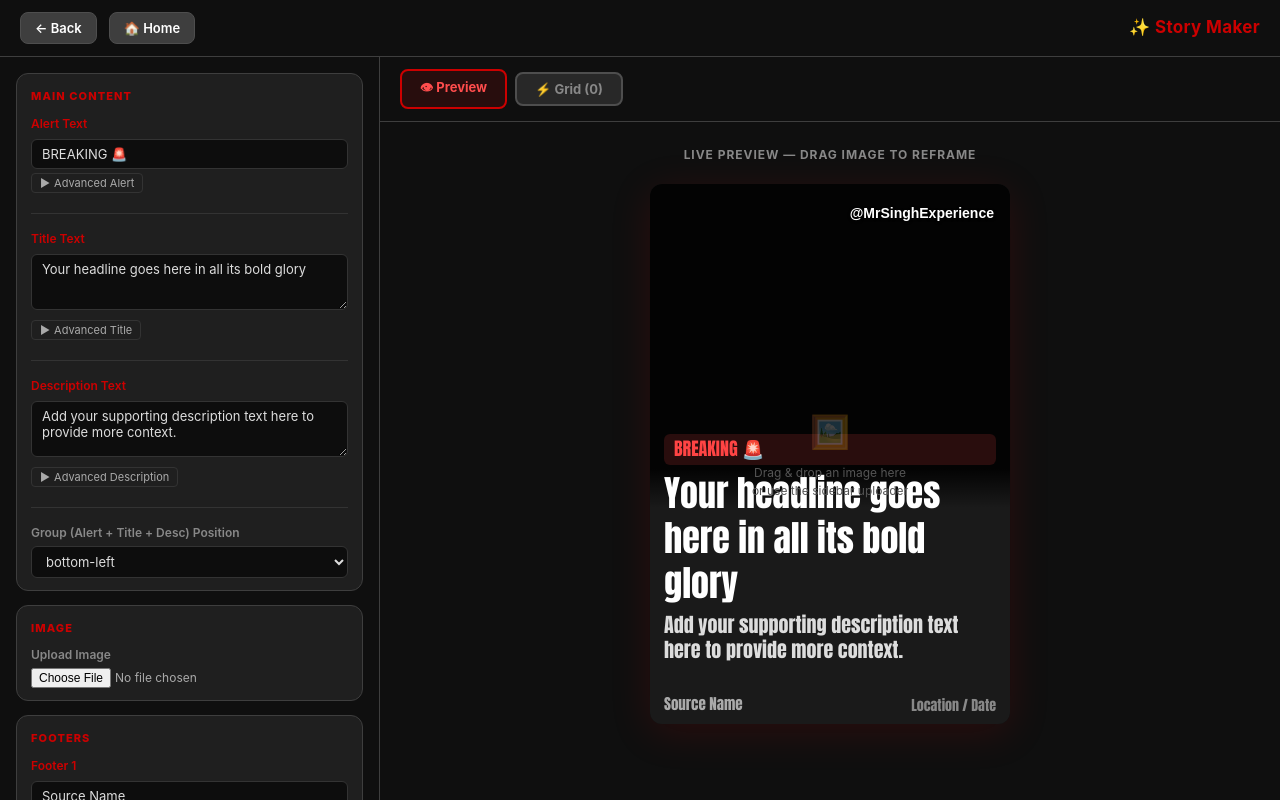
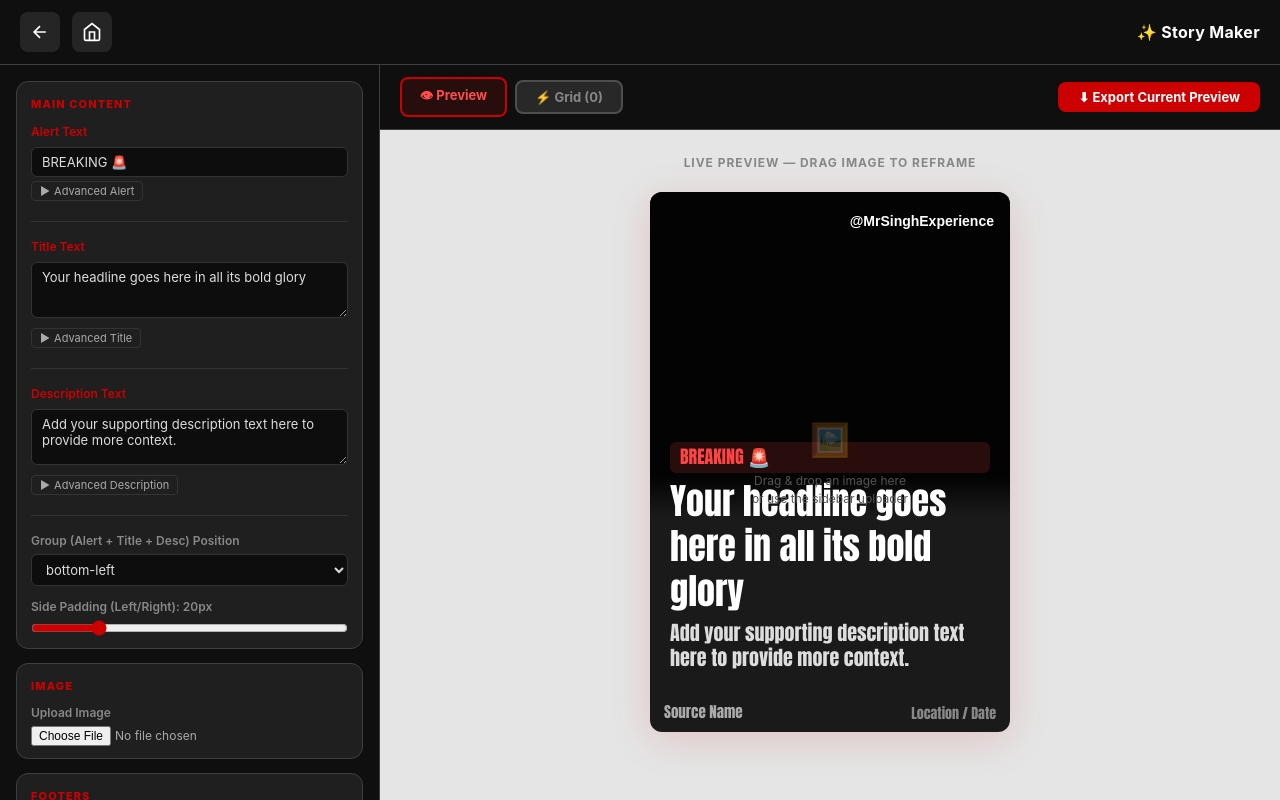
Before and after one commit to dilroop/YT-Clipper, a React (Vite) app in the folder frontend-react/: page /story-maker in a window 1280 px wide. Built offline with nearby package versions, Linux system fonts and the light colour scheme.

Commit message:
better ui of websiet

```diff
--- a/frontend-react/src/index.css
+++ b/frontend-react/src/index.css
@@ -40,13 +40,14 @@ header {
 
 .header-left .title-link {
     text-decoration: none;
-    color: var(--primary-color);
+    color: var(--text-primary);
 }
 
 h1 {
-    font-size: 32px;
+    font-size: 24px;
     font-weight: 800;
     letter-spacing: -0.5px;
+    color: var(--text-primary);
 }
 
 .header-buttons {
--- a/frontend-react/src/presentation/pages/gallery/ClipDetailsPage.tsx
+++ b/frontend-react/src/presentation/pages/gallery/ClipDetailsPage.tsx
@@ -349,13 +349,13 @@ export const ClipDetailsPage: React.FC = () => {
     <div className="page-container" style={{ minHeight: '100vh', background: '#121212', color: '#fff', fontFamily: '"Inter", sans-serif' }}>
       {/* Header */}
       <div style={{ display: 'flex', alignItems: 'center', gap: '16px', marginBottom: '32px' }}>
-        <button onClick={() => navigate(-1)} style={{ background: '#252525', border: 'none', borderRadius: '50%', width: '40px', height: '40px', display: 'flex', alignItems: 'center', justifyContent: 'center', color: '#fff', cursor: 'pointer' }}>
+        <button onClick={() => navigate(-1)} style={{ background: '#252525', border: 'none', borderRadius: '8px', width: '40px', height: '40px', display: 'flex', alignItems: 'center', justifyContent: 'center', color: '#fff', cursor: 'pointer' }}>
           <svg width="20" height="20" viewBox="0 0 24 24" fill="none" stroke="currentColor" strokeWidth="2"><path d="M19 12H5M12 19l-7-7 7-7"/></svg>
         </button>
-        <button onClick={() => navigate('/')} style={{ background: '#252525', border: 'none', borderRadius: '50%', width: '40px', height: '40px', display: 'flex', alignItems: 'center', justifyContent: 'center', color: '#fff', cursor: 'pointer' }}>
+        <button onClick={() => navigate('/')} style={{ background: '#252525', border: 'none', borderRadius: '8px', width: '40px', height: '40px', display: 'flex', alignItems: 'center', justifyContent: 'center', color: '#fff', cursor: 'pointer' }}>
           <svg width="20" height="20" viewBox="0 0 24 24" fill="none" stroke="currentColor" strokeWidth="2"><path d="M3 9l9-7 9 7v11a2 2 0 0 1-2 2H5a2 2 0 0 1-2-2z"/><polyline points="9 22 9 12 15 12 15 22"/></svg>
         </button>
-        <h1 style={{ margin: 0, fontSize: '1.5rem', color: '#ff0000', fontWeight: 'bold' }}>Details</h1>
+        <h1 style={{ margin: 0, fontSize: '1.25rem', color: '#fff', fontWeight: 'bold' }}>Details</h1>
       </div>
 
       <div style={{ display: 'flex', gap: '24px', flexWrap: 'wrap' }}>
--- a/frontend-react/src/presentation/pages/gallery/GalleryPage.tsx
+++ b/frontend-react/src/presentation/pages/gallery/GalleryPage.tsx
@@ -48,7 +48,7 @@ export const GalleryPage: React.FC = () => {
           <button onClick={() => navigate('/')} style={{ background: '#252525', border: 'none', borderRadius: '8px', width: '40px', height: '40px', display: 'flex', alignItems: 'center', justifyContent: 'center', color: '#fff', cursor: 'pointer' }}>
             <svg width="20" height="20" viewBox="0 0 24 24" fill="none" stroke="currentColor" strokeWidth="2"><path d="M3 9l9-7 9 7v11a2 2 0 0 1-2 2H5a2 2 0 0 1-2-2z"/><polyline points="9 22 9 12 15 12 15 22"/></svg>
           </button>
-          <h1 style={{ margin: 0, fontSize: '1.5rem', color: '#ff0000', fontWeight: 'bold' }}>Gallery</h1>
+          <h1 style={{ margin: 0, fontSize: '1.25rem', color: '#fff', fontWeight: 'bold' }}>Gallery</h1>
         </div>
         <button onClick={fetchClips} style={{ background: '#252525', border: 'none', borderRadius: '8px', width: '40px', height: '40px', display: 'flex', alignItems: 'center', justifyContent: 'center', color: '#fff', cursor: 'pointer' }}>
           <svg width="20" height="20" viewBox="0 0 24 24" fill="none" stroke="currentColor" strokeWidth="2"><path d="M3 12a9 9 0 1 0 9-9 9.75 9.75 0 0 0-6.74 2.74L3 8"/><path d="M3 3v5h5"/></svg>
--- a/frontend-react/src/presentation/pages/storymaker/StoryMakerPage.tsx
+++ b/frontend-react/src/presentation/pages/storymaker/StoryMakerPage.tsx
@@ -12,6 +12,11 @@ type WatermarkPosition = 'top-left' | 'top-right' | 'bottom-left' | 'bottom-righ
 type AspectRatio = '1:1' | '2:3';
 // Alignment is separate from layout position — controls text-align within the block
 type TextAlign = 'left' | 'center' | 'right';
+
+const PRESET_FONTS = [
+  'Inter', 'Roboto', 'Bebas Neue', 'Montserrat', 'Oswald',
+  'Playfair Display', 'Poppins', 'Lato', 'Open Sans', 'Raleway', 'Ubuntu'
+];
 
 interface TextElementStyle {
   font: string;
@@ -51,8 +56,9 @@ export interface StoryStyle {
   bgColor: string;
   watermark: WatermarkStyle;
   aspectRatio: AspectRatio;
-  // Shared position for the alert+title+description group
+  // Shared position/padding for the alert+title+description group
   bodyPosition: Position;
+  bodyPaddingHorizontal: number;
 }
 
 interface StoryContent {
@@ -104,6 +110,7 @@ const defaultStyle = (): StoryStyle => ({
   watermark: { position: 'top-right', padding: 16, font: 'Arial', fontSize: 14, color: '#ffffff' },
   aspectRatio: '2:3',
   bodyPosition: 'bottom-left',
+  bodyPaddingHorizontal: 20,
 });
 
 const loadSavedCurrentStyle = (): StoryStyle => {
@@ -127,6 +134,7 @@ const loadSavedCurrentStyle = (): StoryStyle => {
         feather:  parsed.gradient?.feather  ?? 40,
       },
         bodyPosition: parsed.bodyPosition || 'bottom-left',
+        bodyPaddingHorizontal: parsed.bodyPaddingHorizontal ?? 20,
       };
     }
   } catch {}
@@ -427,7 +435,7 @@ const StoryCard: React.FC<StoryCardProps> = ({ content, style, cardRef, interact
       {/* Layer 3a: Body group (Alert + Title + Description) — single unit, shared position */}
       <div style={{
         position: 'absolute',
-        padding: `14px 14px ${finalBodyPaddingBottom}px 14px`,
+        padding: `14px ${style.bodyPaddingHorizontal ?? 20}px ${finalBodyPaddingBottom}px ${style.bodyPaddingHorizontal ?? 20}px`,
         display: 'flex',
         flexDirection: 'column',
         gap: 6,
@@ -551,9 +559,25 @@ const TextStyleEditor: React.FC<TextStyleEditorProps> = ({ label, value, onChang
           )}
 
           <div style={{ display: 'grid', gridTemplateColumns: '1fr 1fr', gap: 10 }}>
-            <label style={labelStyle}>Google Font
-              <input style={inputStyle} value={value.font} onChange={e => up('font', e.target.value)} placeholder="e.g. Roboto" onBlur={e => loadGoogleFont(e.target.value)} />
+            <label style={labelStyle}>Font (preset)
+              <select
+                value={PRESET_FONTS.includes(value.font) ? value.font : 'Custom'}
+                onChange={e => {
+                  if (e.target.value !== 'Custom') up('font', e.target.value);
+                }}
+                style={selectStyle}
+              >
+                {!PRESET_FONTS.includes(value.font) && <option value="Custom">Custom Font...</option>}
+                {PRESET_FONTS.map(f => <option key={f} value={f}>{f}</option>)}
+                <option value="Custom">Custom Font...</option>
+              </select>
             </label>
+            <label style={labelStyle}>Custom Google Font
+              <input style={inputStyle} value={value.font} onChange={e => up('font', e.target.value)} placeholder="e.g. Bebas Neue" onBlur={e => loadGoogleFont(e.target.value)} />
+            </label>
+          </div>
+
+          <div style={{ display: 'grid', gridTemplateColumns: '1fr 1fr', gap: 10 }}>
             <label style={labelStyle}>Text Align
               <div style={{ display: 'flex', gap: 4 }}>
                 {alignments.map(a => (
@@ -671,6 +695,11 @@ const topBtnStyle: React.CSSProperties = {
   color: '#ffffff', cursor: 'pointer', fontSize: 13, fontWeight: 600,
   transition: 'background 0.15s',
 };
+const navCircleBtnStyle: React.CSSProperties = {
+  background: '#252525', border: 'none', borderRadius: '8px', width: '40px', height: '40px',
+  display: 'flex', alignItems: 'center', justifyContent: 'center', color: '#fff', cursor: 'pointer',
+  transition: 'background 0.2s',
+};
 
 // ─────────────────────────────────────────────
 // Main Page
@@ -703,6 +732,7 @@ export const StoryMakerPage: React.FC = () => {
           feather:  s.gradient?.feather  ?? 40,
         },
         bodyPosition: s.bodyPosition || 'bottom-left',
+        bodyPaddingHorizontal: s.bodyPaddingHorizontal ?? 20,
       }));
     } catch { return []; }
   });
@@ -711,6 +741,10 @@ export const StoryMakerPage: React.FC = () => {
   const [downloading, setDownloading] = useState<string | null>(null);
   const [hoveredCard, setHoveredCard] = useState<string | null>(null);
   const [watermarkOpen, setWatermarkOpen] = useState(false);
+
+  // Bulk deletion states
+  const [isGridEditMode, setIsGridEditMode] = useState(false);
+  const [selectedStyleIds, setSelectedStyleIds] = useState<Set<string>>(new Set());
 
   // Persist saved styles list
   useEffect(() => {
@@ -779,8 +813,22 @@ export const StoryMakerPage: React.FC = () => {
     setRightView('grid');
   };
 
-  const handleDeleteStyle = (id: string) => {
-    setSavedStyles(prev => prev.filter(s => s.id !== id));
+
+  const toggleStyleSelection = (id: string) => {
+    setSelectedStyleIds(prev => {
+      const next = new Set(prev);
+      if (next.has(id)) next.delete(id);
+      else next.add(id);
+      return next;
+    });
+  };
+
+  const handleBulkDelete = () => {
+    if (selectedStyleIds.size > 0) {
+      setSavedStyles(prev => prev.filter(s => !selectedStyleIds.has(s.id)));
+      setSelectedStyleIds(new Set());
+    }
+    setIsGridEditMode(false);
   };
 
   const handleDownload = async (storyStyle: StoryStyle) => {
@@ -832,10 +880,14 @@ export const StoryMakerPage: React.FC = () => {
     <div style={{ display: 'flex', flexDirection: 'column', height: '100vh', background: '#0f0f0f', color: '#fff', fontFamily: 'Roboto, Arial, sans-serif' }}>
       {/* Top Bar */}
       <div style={{ display: 'flex', alignItems: 'center', gap: 12, padding: '12px 20px', borderBottom: '1px solid #3e3e3e', background: '#0f0f0f' }}>
-        <button onClick={() => navigate(-1)} style={topBtnStyle}>← Back</button>
-        <button onClick={() => navigate('/')} style={topBtnStyle}>🏠 Home</button>
+        <button onClick={() => navigate(-1)} style={navCircleBtnStyle} title="Back">
+          <svg width="20" height="20" viewBox="0 0 24 24" fill="none" stroke="currentColor" strokeWidth="2"><path d="M19 12H5M12 19l-7-7 7-7"/></svg>
+        </button>
+        <button onClick={() => navigate('/')} style={navCircleBtnStyle} title="Home">
+          <svg width="20" height="20" viewBox="0 0 24 24" fill="none" stroke="currentColor" strokeWidth="2"><path d="M3 9l9-7 9 7v11a2 2 0 0 1-2 2H5a2 2 0 0 1-2-2z"/><polyline points="9 22 9 12 15 12 15 22"/></svg>
+        </button>
         <div style={{ flex: 1 }} />
-        <h2 style={{ margin: 0, fontSize: 17, fontWeight: 700, color: '#cc0000', letterSpacing: '0.02em' }}>✨ Story Maker</h2>
+        <h2 style={{ margin: 0, fontSize: 16, fontWeight: 700, color: '#ffffff', letterSpacing: '0.02em' }}>✨ Story Maker</h2>
       </div>
 
       {/* Body */}
@@ -874,6 +926,9 @@ export const StoryMakerPage: React.FC = () => {
                   <select value={currentStyle.bodyPosition} onChange={e => updStyle('bodyPosition', e.target.value as Position)} style={selectStyle}>
                     {positions.map(p => <option key={p} value={p}>{p}</option>)}
                   </select>
+                </label>
+                <label style={{ ...labelStyle, marginTop: 12 }}>Side Padding (Left/Right): {currentStyle.bodyPaddingHorizontal}px
+                  <input type="range" min={0} max={100} value={currentStyle.bodyPaddingHorizontal} onChange={e => updStyle('bodyPaddingHorizontal', Number(e.target.value))} style={{ width: '100%', accentColor: '#cc0000' }} />
                 </label>
               </div>
             </div>
@@ -1032,20 +1087,48 @@ export const StoryMakerPage: React.FC = () => {
               </button>
             ))}
             <div style={{ flex: 1 }} />
-            {savedStyles.length > 0 && (
-              <div style={{ display: 'flex', gap: 6, flexWrap: 'wrap' }}>
-                {savedStyles.map(s => (
-                  <div key={s.id} style={{ display: 'flex', alignItems: 'center', gap: 4, background: '#282828', border: '1px solid #3e3e3e', borderRadius: 6, padding: '3px 8px', fontSize: 11, color: '#aaa' }}>
-                    {s.name}
-                    <button onClick={() => handleDeleteStyle(s.id)} style={{ background: 'none', border: 'none', color: '#ff4d4d', cursor: 'pointer', fontSize: 13, lineHeight: 1, padding: 0 }}>×</button>
-                  </div>
-                ))}
-              </div>
+            {rightView === 'preview' && (
+              <button
+                onClick={() => handleDownload(currentStyle)}
+                disabled={downloading === currentStyle.id}
+                style={{
+                  ...topBtnStyle, background: '#cc0000', color: '#fff', border: 'none',
+                  padding: '7px 20px', fontSize: 13, fontWeight: 700,
+                }}
+              >
+                {downloading === currentStyle.id ? '⏳ Rendering...' : '⬇ Export Current Preview'}
+              </button>
+            )}
+            {rightView === 'grid' && savedStyles.length > 0 && (
+              <button
+                onClick={() => {
+                  if (isGridEditMode) handleBulkDelete();
+                  else setIsGridEditMode(true);
+                }}
+                style={{
+                  ...topBtnStyle,
+                  background: isGridEditMode ? (selectedStyleIds.size > 0 ? '#cc0000' : '#3e3e3e') : '#1a1a1a',
+                  color: isGridEditMode ? '#fff' : '#888',
+                  borderColor: isGridEditMode ? '#ff4d4d' : '#3e3e3e',
+                  display: 'flex', alignItems: 'center', gap: 6,
+                  padding: '7px 16px', borderRadius: 8,
+                }}
+              >
+                {isGridEditMode ? (
+                  <>✓ {selectedStyleIds.size > 0 ? `Delete (${selectedStyleIds.size})` : 'Done'}</>
+                ) : (
+                  <>🗑 Edit List</>
+                )}
+              </button>
             )}
           </div>
 
           {/* Content area */}
-          <div style={{ flex: 1, overflowY: 'auto', padding: 24, display: 'flex', flexDirection: 'column', gap: 20, alignItems: 'center' }}>
+          <div style={{
+            flex: 1, overflowY: 'auto', padding: 24, display: 'flex', flexDirection: 'column', gap: 20, alignItems: 'center',
+            background: rightView === 'preview' ? '#e5e5e5' : '#111',
+            transition: 'background 0.3s ease',
+          }}>
 
             {rightView === 'preview' ? (
               <>
@@ -1069,18 +1152,36 @@ export const StoryMakerPage: React.FC = () => {
                       const scale = 0.5;
                       const displayW = cW * scale;
                       const displayH = cH * scale;
+                      const isSelected = selectedStyleIds.has(s.id);
                       return (
-                        <div key={s.id} style={{ display: 'flex', flexDirection: 'column', gap: 10, background: '#282828', padding: 12, borderRadius: 14, border: '1px solid #3e3e3e' }}>
-                          <p style={{ margin: 0, color: '#aaa', fontSize: 12, fontWeight: 700, textAlign: 'center', textTransform: 'uppercase', letterSpacing: '0.06em' }}>{s.name}</p>
+                        <div
+                          key={s.id}
+                          onClick={() => { if (isGridEditMode) toggleStyleSelection(s.id); }}
+                          style={{
+                            display: 'flex', flexDirection: 'column', gap: 10, background: '#282828', padding: 12,
+                            borderRadius: 14, border: `1px solid ${isSelected ? '#cc0000' : '#3e3e3e'}`,
+                            boxShadow: isSelected ? '0 0 12px rgba(204,0,0,0.3)' : 'none',
+                            transition: 'all 0.2s',
+                          }}
+                        >
+                          <p style={{ margin: 0, color: isSelected ? '#ff4d4d' : '#888', fontSize: 12, fontWeight: 700, textAlign: 'center', textTransform: 'uppercase', letterSpacing: '0.06em' }}>{s.name}</p>
                           <div
-                            style={{ position: 'relative', borderRadius: 10, overflow: 'hidden', boxShadow: '0 4px 20px rgba(0,0,0,0.5)', cursor: 'pointer', width: displayW, height: displayH }}
-                            onMouseEnter={() => setHoveredCard(s.id)}
-                            onMouseLeave={() => setHoveredCard(null)}
+                            style={{ position: 'relative', borderRadius: 10, overflow: 'hidden', boxShadow: '0 4px 20px rgba(0,0,0,0.5)', cursor: isGridEditMode ? 'pointer' : 'default', width: displayW, height: displayH }}
+                            onMouseEnter={() => { if (!isGridEditMode) setHoveredCard(s.id); }}
+                            onMouseLeave={() => { if (!isGridEditMode) setHoveredCard(null); }}
                           >
-                            <div style={{ position: 'absolute', top: 0, left: 0, transformOrigin: 'top left', transform: `scale(${scale})`, pointerEvents: 'none' }}>
+                            <div style={{ position: 'absolute', top: 0, left: 0, transformOrigin: 'top left', transform: `scale(${scale})`, pointerEvents: 'none', opacity: isGridEditMode ? 0.7 : 1 }}>
                               <StoryCard content={content} style={s} />
                             </div>
-                            {hoveredCard === s.id && (
+
+                            {/* Checkbox overlay in edit mode */}
+                            {isGridEditMode && (
+                              <div style={{ position: 'absolute', top: 10, right: 10, width: 22, height: 22, borderRadius: '50%', background: isSelected ? '#cc0000' : 'rgba(0,0,0,0.4)', border: `2px solid ${isSelected ? '#cc0000' : '#888'}`, display: 'flex', alignItems: 'center', justifyContent: 'center', zIndex: 10 }}>
+                                {isSelected && <span style={{ color: '#fff', fontSize: 14, fontWeight: 'bold' }}>✓</span>}
+                              </div>
+                            )}
+
+                            {!isGridEditMode && hoveredCard === s.id && (
                               <div style={{ position: 'absolute', inset: 0, background: 'rgba(0,0,0,0.7)', display: 'flex', alignItems: 'center', justifyContent: 'center' }}>
                                 <button
                                   onClick={() => handleDownload(s)}
```
